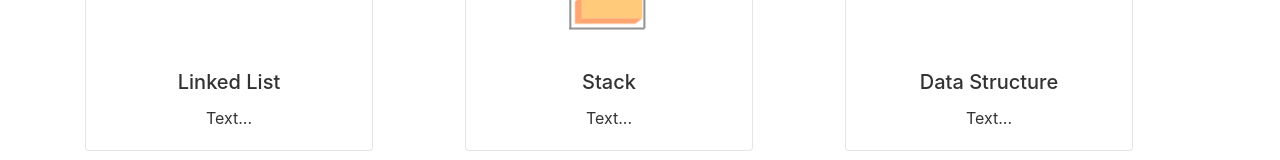
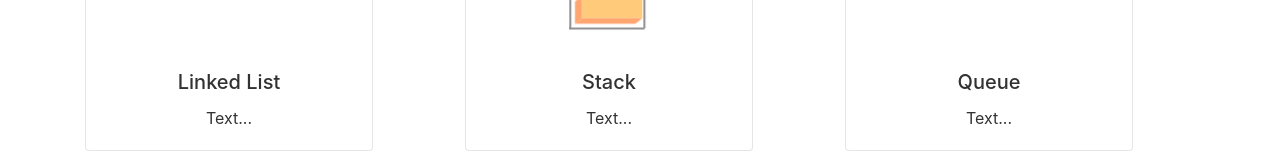
Before and after one commit to IUS-CS/project-dsavy, a React app in the folder src/: page / in a window 1280 px wide. Shown: the part 238-398 px from the top of the page. Built offline with nearby package versions, Linux system fonts and the light colour scheme.

Commit message:
fixed routing to queue

```diff
--- a/src/App.js
+++ b/src/App.js
@@ -5,6 +5,7 @@ import Navigation from "./components/Navbar";
 import Home from "./components/Home";
 import About from "./components/About"
 import LinkedList from "./components/LinkedList";
+import Queue from './components/Queue';
 
 export default function App() {
   return (
@@ -13,6 +14,7 @@ export default function App() {
         <Route path='/' component={Home} exact/>
         <Route path='/about' component={About} />
         <Route path='/linkedlist' component={LinkedList} />
+        <Route path='/queue' component={Queue} />
     </Router>
   );
 }
--- a/src/components/Home.js
+++ b/src/components/Home.js
@@ -8,7 +8,7 @@ function Home() {
         <Row style={{paddingTop:40}}>
           <Col><ClickableImage name='Linked List' image='../images/LinkedList.png' page='/linkedlist' description='Text...'/></Col>
           <Col><ClickableImage name='Stack' image='../images/Stack.png' page='/about' description='Text...'/></Col>
-          <Col><ClickableImage name='Data Structure' image='../images/LinkedList.png' page='/about' description='Text...'/></Col>
+          <Col><ClickableImage name='Queue' image='../images/LinkedList.png' page='/queue' description='Text...'/></Col>
         </Row>
         <Row style={{paddingTop:40}}>
           <Col><ClickableImage name='Linked List' image='../images/LinkedList.png' page='/about' description='Text...'/></Col>
```
